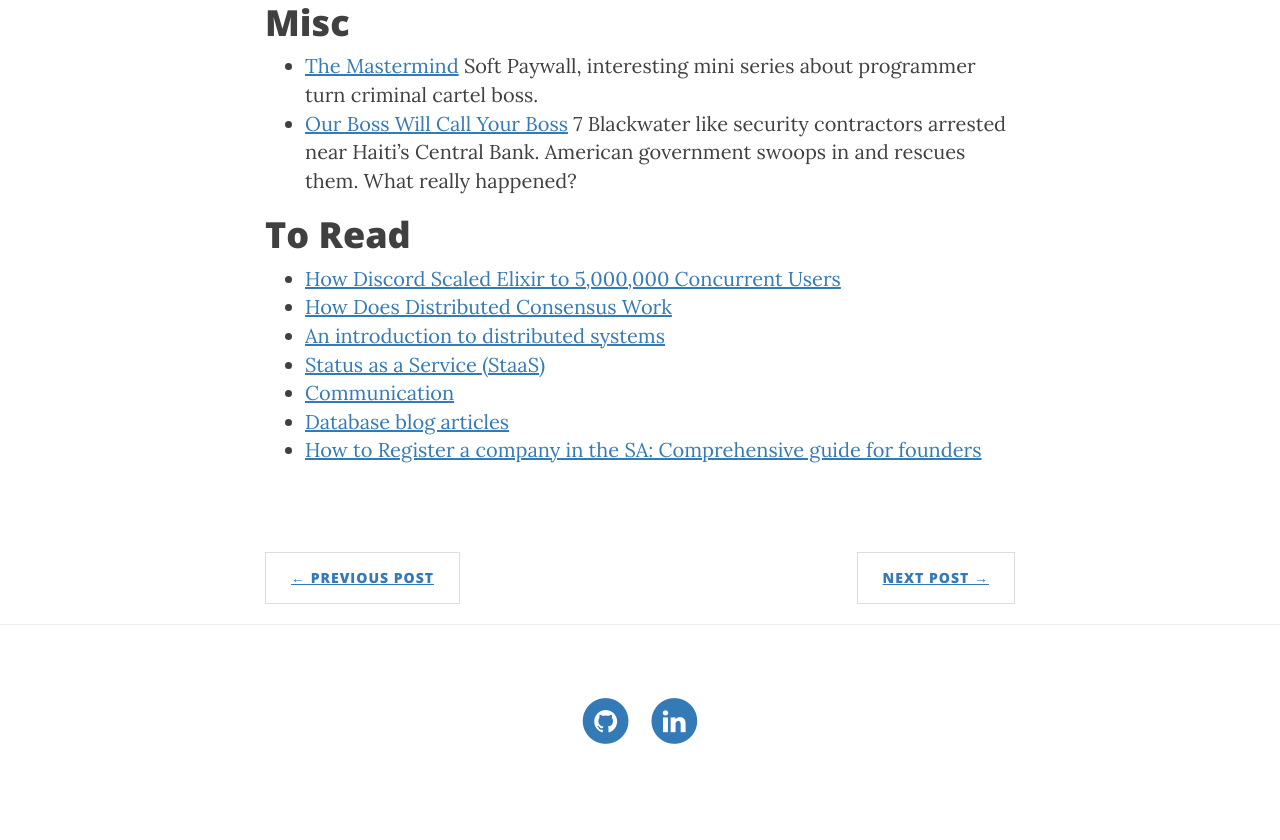
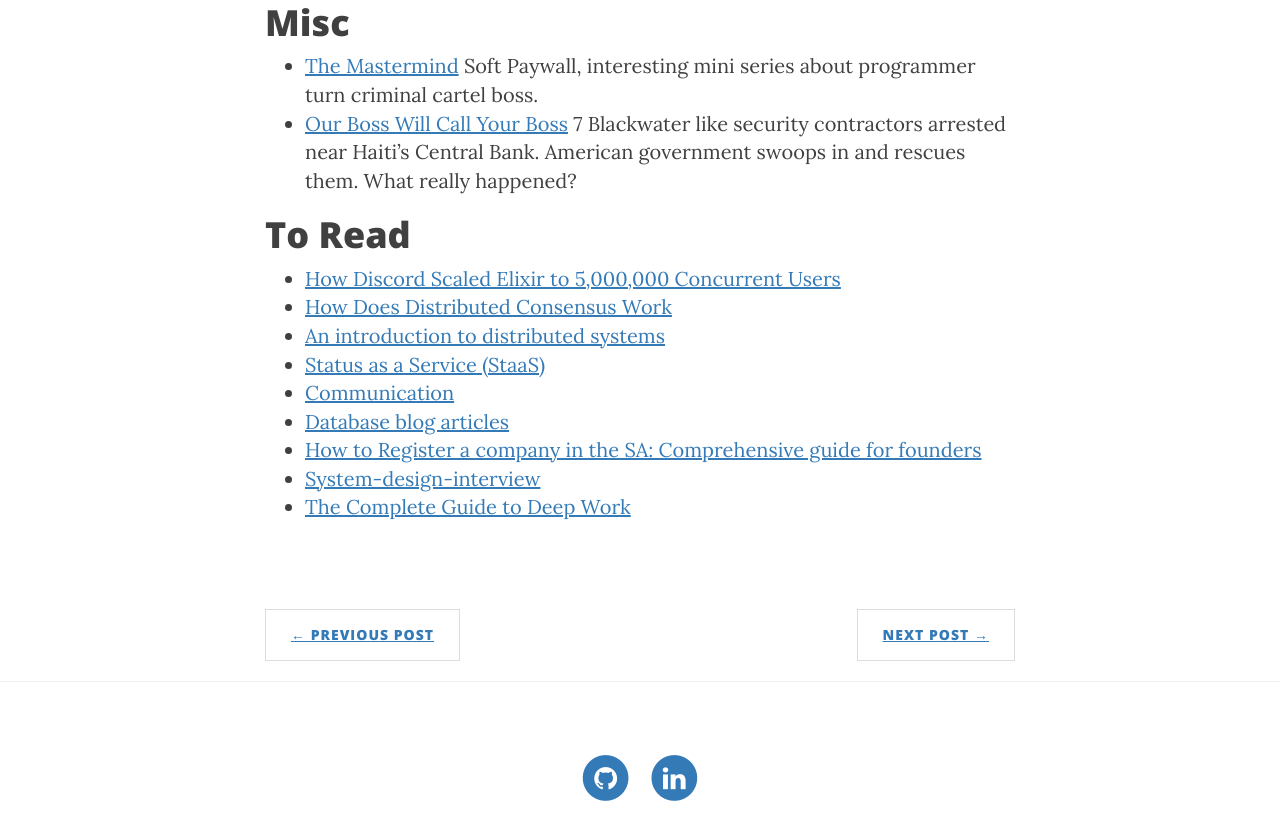
Before and after one commit to kwojcicki/kwojcicki.github.io, a Jekyll site: the page built from _posts/2019-02-27-READING-LIST.md, in a window 1280 px wide and 900 px high, scrolled down 1694 px. Shown: the top 840 px of the window. Built offline with Jekyll 4.4.1, drawn with Linux system fonts in a browser that asks for light colours; nearby versions of some CDN libraries.

Commit message:
added to reading list

```diff
--- a/_posts/2019-02-27-READING-LIST.md
+++ b/_posts/2019-02-27-READING-LIST.md
@@ -56,3 +56,5 @@ Soft Paywall == can be circumvented using multiple browsers/private sessions
 * [Communication](https://ubiquity.acm.org/communication.cfm?volume=all)
 * [Database blog articles](https://architecture-database.blogspot.com/)
 * [How to Register a company in the SA: Comprehensive guide for founders](http://aynuriev.com/how-to-register-company-usa/)
+* [System-design-interview](https://github.com/checkcheckzz/system-design-interview)
+* [The Complete Guide to Deep Work](https://doist.com/blog/complete-guide-to-deep-work/)
```
